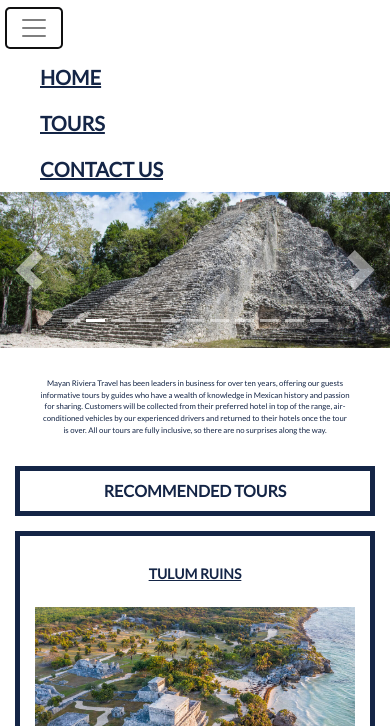
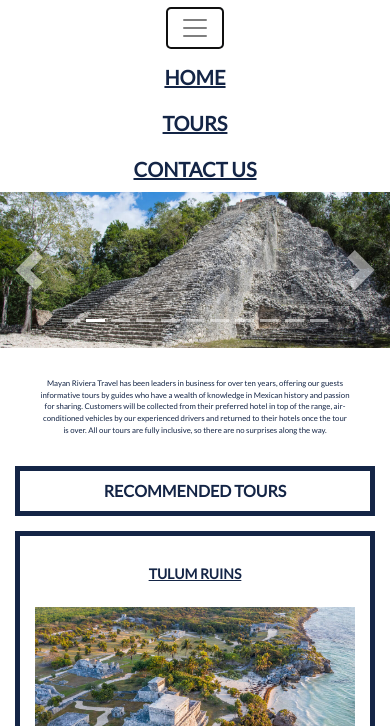
Before and after one commit to tony-reddington/mayan-riviera-travel, a plain HTML site: page index.html in a window 390 px wide. Both pictures are taken after a click on the button "Toggle navigation". Shown: the part 118-844 px from the top of the page. Drawn offline with nearby package versions, Linux system fonts and the light colour scheme.

Commit message:
Moved navbar-toggler and enclosed nav-links to the centre for symmetry

```diff
--- a/assets/css/style.css
+++ b/assets/css/style.css
@@ -20,6 +20,13 @@
     background: white!important;
     padding: 0;
     width: 100%;
+    display: flex;
+    justify-content: center;
+}
+
+.navbar-nav .nav-link {
+    display: flex;
+    justify-content: center;
 }
 
 .nav-link {
```
